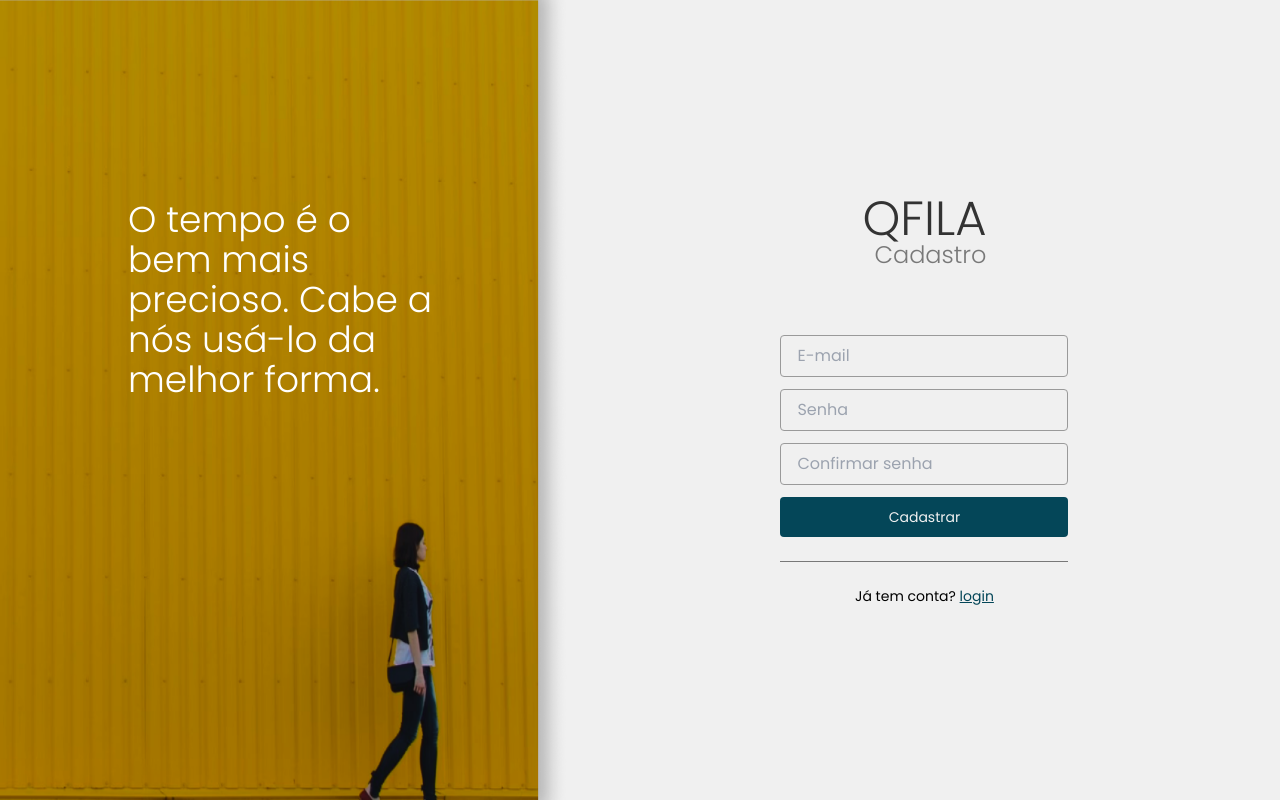
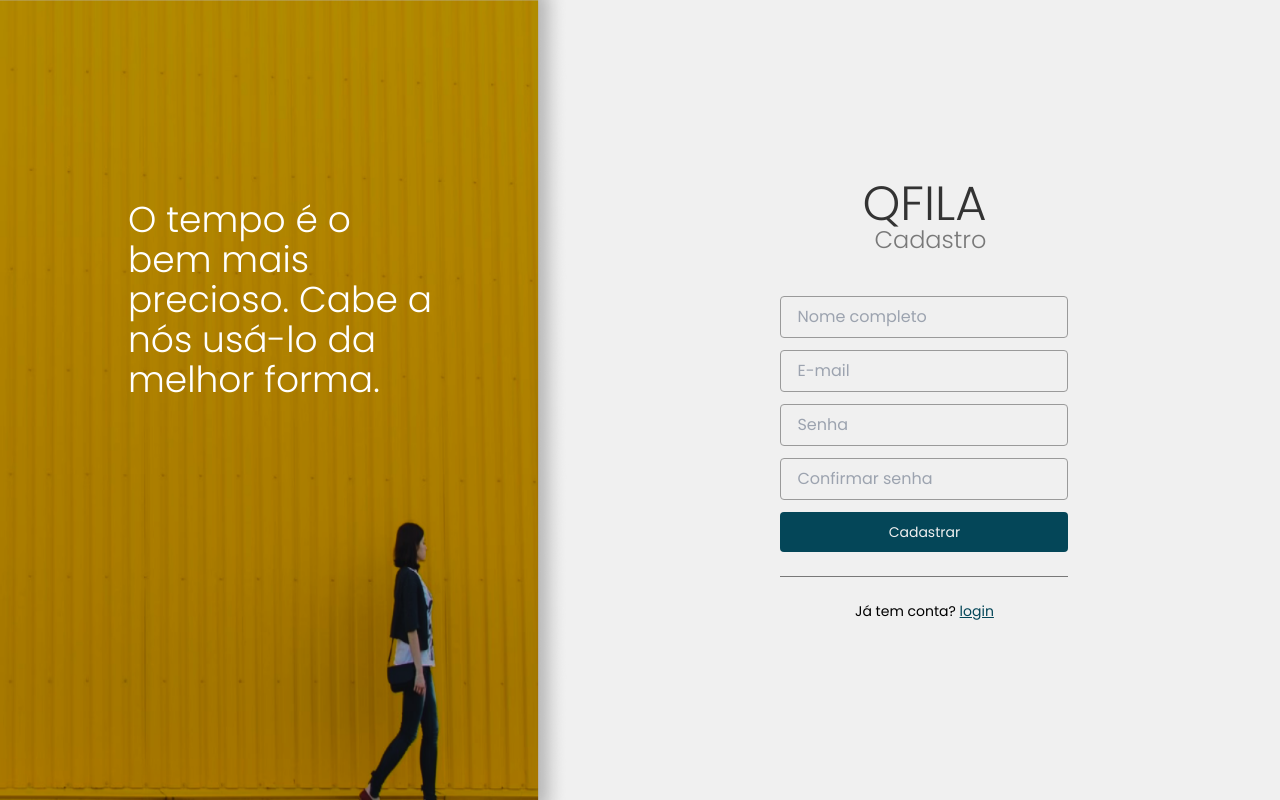
Before and after one commit to qfila/qfila-frontend, a Next.js app: page /sign-up in a window 1280 px wide. Built offline with nearby package versions, Linux system fonts and the light colour scheme; no server answers.

Commit message:
feat: add input validation and handler form submit at sign up page

```diff
--- a/src/app/sign-up/page.tsx
+++ b/src/app/sign-up/page.tsx
@@ -1,10 +1,64 @@
+'use client';
+
 import { Button } from '@/components/ui/button';
 import { Input } from '@/components/ui/input';
 import { Separator } from '@/components/ui/separator';
+import api from '@/services/api';
+import { yupResolver } from '@hookform/resolvers/yup';
+import { AxiosError } from 'axios';
 import Image from 'next/image';
 import Link from 'next/link';
+import { useRouter } from 'next/navigation';
+import { Controller, useForm } from 'react-hook-form';
+import * as yup from 'yup';
 
-export default async function SignUp() {
+const yupSchema = yup.object({
+  name: yup
+    .string()
+    .min(3, 'Insira no mínimo 3 caracteres.')
+    .max(50, 'Insira no máximo 50 caracteres.')
+    .matches(
+      /^[A-Za-záàâãéèêíïóôõöúçñÁÀÂÃÉÈÍÏÓÔÕÖÚÇÑ'\s]+$/,
+      'Insira apenas letras.',
+    )
+    .matches(/^\S.*\S$/, 'Insira um nome válido.')
+    .required('Nome é obrigatório.'),
+  email: yup.string().email('Email inválido').required('Email é obrigatório.'),
+  password: yup.string().required('Senha é obrigatório.'),
+  confirm_password: yup
+    .string()
+    .required('Confirmação de senha é obrigatória.')
+    .oneOf([yup.ref('password')], 'As senhas digitadas não coincidem.'),
+});
+
+type YupSchemaType = yup.InferType<typeof yupSchema>;
+
+export default function SignUp() {
+  const { push } = useRouter();
+  const {
+    control,
+    handleSubmit,
+    formState: { errors },
+  } = useForm<YupSchemaType>({
+    resolver: yupResolver(yupSchema),
+  });
+
+  const onSubmit = async ({ name, email, password }: YupSchemaType) => {
+    try {
+      await api.post('/user', {
+        name,
+        email,
+        password,
+      });
+
+      push('/sign-in');
+    } catch (error) {
+      if (error instanceof AxiosError) {
+        console.log(error);
+      }
+    }
+  };
+
   return (
     <div className="h-screen flex">
       <div className="h-full hidden lg:block w-full xl:w-[1024px] relative">
@@ -29,12 +83,67 @@ export default async function SignUp() {
             </h2>
           </div>
 
-          <div></div>
-
-          <form className="w-full space-y-3">
-            <Input placeholder="E-mail" type="email" />
-            <Input placeholder="Senha" type="password" />
-            <Input placeholder="Confirmar senha" type="password" />
+          <form onSubmit={handleSubmit(onSubmit)} className="w-full space-y-3">
+            <Controller
+              name="name"
+              defaultValue=""
+              control={control}
+              render={({ field }) => (
+                <Input
+                  type="text"
+                  placeholder="Nome completo"
+                  required
+                  error={!!errors.name}
+                  helperText={errors.name?.message}
+                  {...field}
+                />
+              )}
+            />
+            <Controller
+              name="email"
+              defaultValue=""
+              control={control}
+              render={({ field }) => (
+                <Input
+                  placeholder="E-mail"
+                  type="email"
+                  required
+                  error={!!errors.email}
+                  helperText={errors.email?.message}
+                  {...field}
+                />
+              )}
+            />
+            <Controller
+              name="password"
+              defaultValue=""
+              control={control}
+              render={({ field }) => (
+                <Input
+                  placeholder="Senha"
+                  type="password"
+                  required
+                  error={!!errors.password}
+                  helperText={errors.password?.message}
+                  {...field}
+                />
+              )}
+            />
+            <Controller
+              name="confirm_password"
+              defaultValue=""
+              control={control}
+              render={({ field }) => (
+                <Input
+                  placeholder="Confirmar senha"
+                  type="password"
+                  required
+                  error={!!errors.confirm_password}
+                  helperText={errors.confirm_password?.message}
+                  {...field}
+                />
+              )}
+            />
             <Button className="w-full">Cadastrar</Button>
           </form>
 
```
